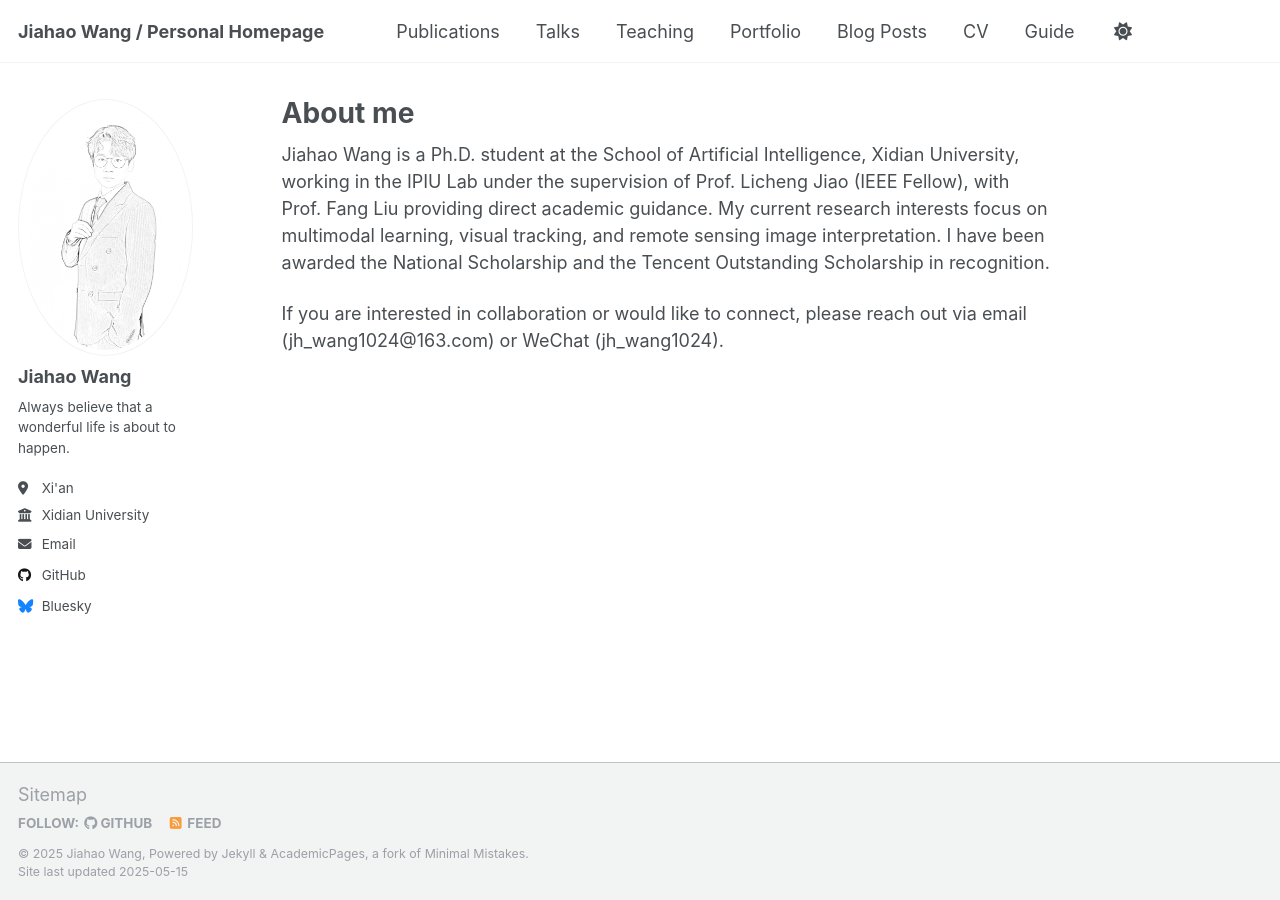
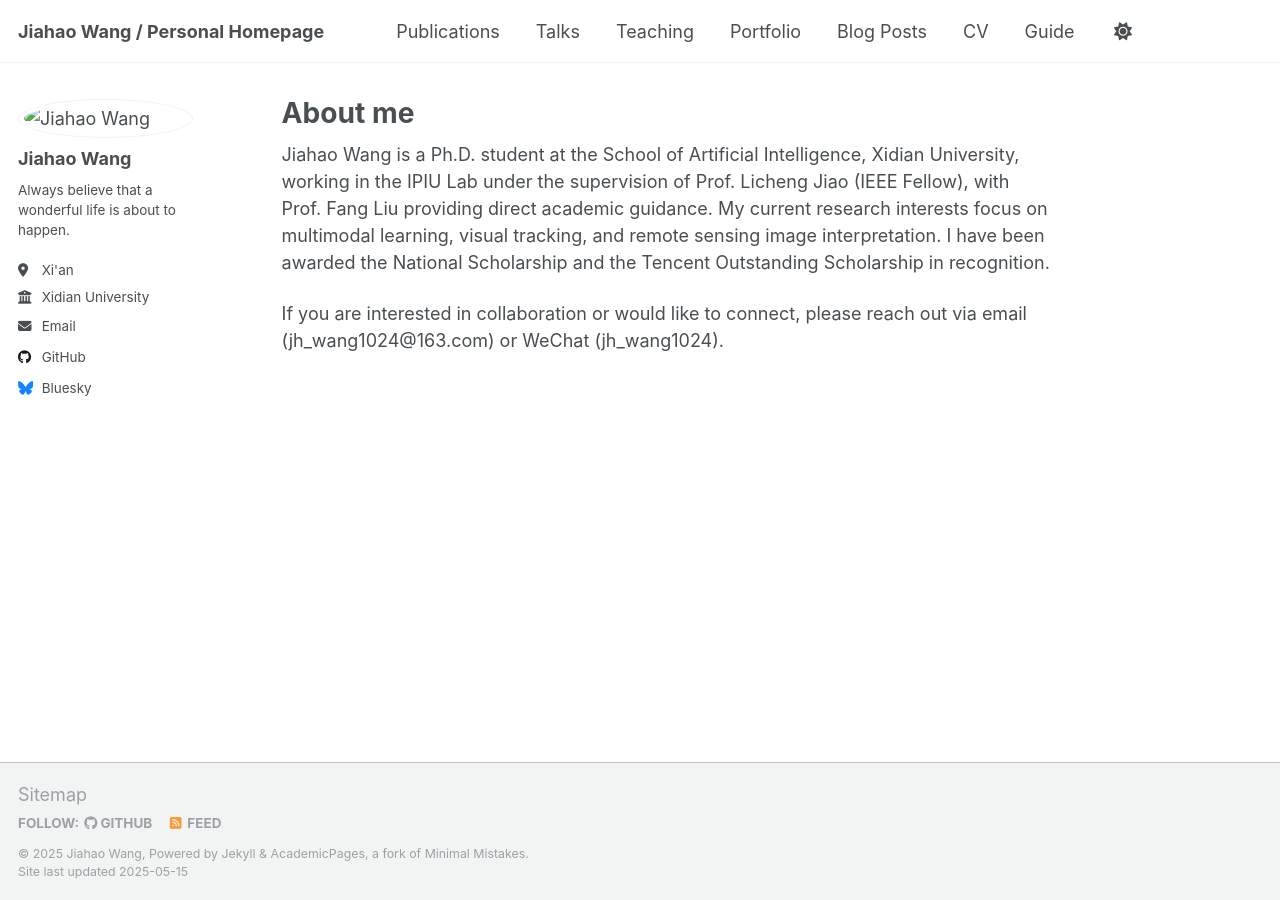
Before and after one commit to Wprofessor/wangjiahao.github.io, a Jekyll site: the page built from _pages/about.md, in a window 1280 px wide. Built offline with Jekyll 4.4.1, drawn with Linux system fonts in a browser that asks for light colours.

Commit message:
Update _config.yml

```diff
--- a/_config.yml
+++ b/_config.yml
@@ -22,7 +22,7 @@ repository               : "Wprofessor/wangjiahao.github.io"
 #               Additional customization can be done by editing /_includes/author-profile.html
 author:
   # Biographic information
-  avatar           : "sketch.png"
+  avatar           : "images/sketch.png"
   name             : "Jiahao Wang"
   pronouns         : # example: "he"
   bio              : "Always believe that a wonderful life is about to happen."
```
